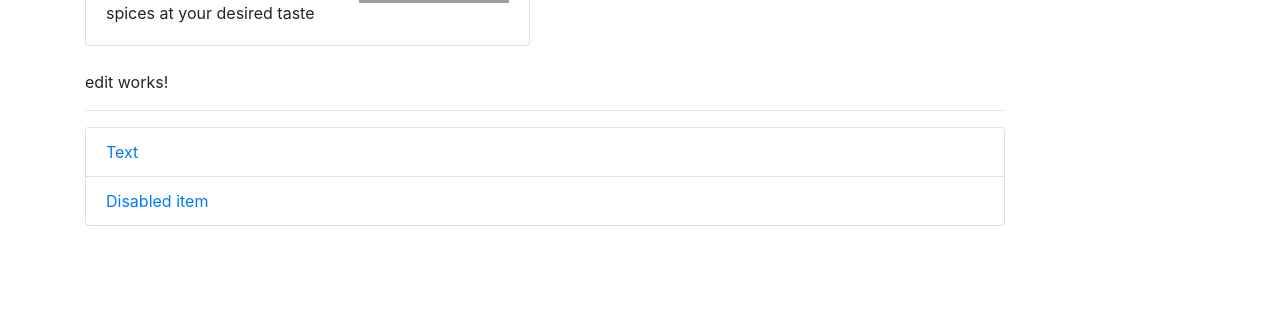
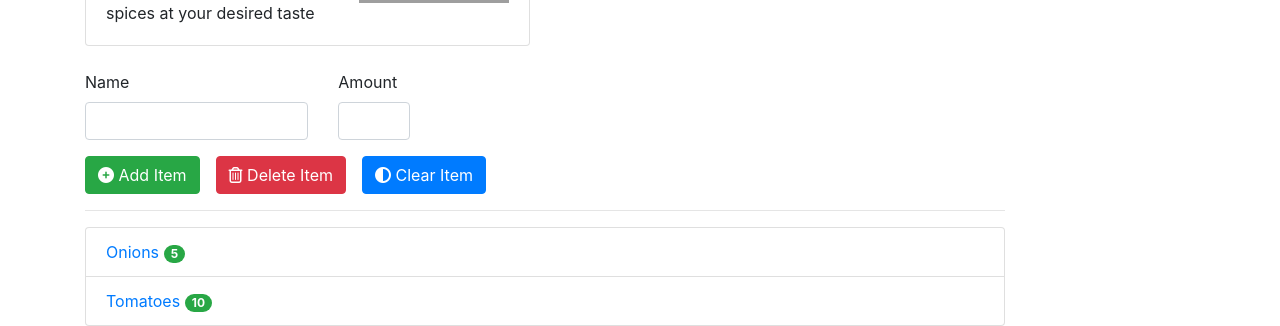
Before and after one commit to briancollins081/Angular-projects, an Angular app in the folder recipe-project/: page / in a window 1280 px wide. Shown: the part 523-849 px from the top of the page. Before the commit the page ends 800 px from the top, so only its background shows below. Built offline with nearby package versions, Linux system fonts and the light colour scheme; grey boxes are pictures that could not be loaded.

Commit message:
Finished shopping list edit section

```diff
--- a/recipe-project/src/app/shopping/shoppinglist/shoppinglist.component.html
+++ b/recipe-project/src/app/shopping/shoppinglist/shoppinglist.component.html
@@ -1,4 +1,5 @@
 <ul class="list-group">
-    <a class="list-group-item">Text</a>
-    <a class="list-group-item">Disabled item</a>
+    <a class="list-group-item" *ngFor="let ingridient of ingredients" >
+        {{ ingridient.name }} <span class="badge badge-success badge-pill ml-auto">{{ ingridient.amount }}</span>
+    </a>
 </ul>
--- a/recipe-project/src/app/shopping/shoppinglist/shoppinglist.component.ts
+++ b/recipe-project/src/app/shopping/shoppinglist/shoppinglist.component.ts
@@ -7,7 +7,10 @@ import { Ingredient } from "../../shared/ingredient.model";
   styleUrls: ['./shoppinglist.component.css']
 })
 export class ShoppinglistComponent implements OnInit {
-  ingredients: Ingredient[] = [];
+  ingredients: Ingredient[] = [
+    new Ingredient('Onions', 5),
+    new Ingredient('Tomatoes', 10)
+  ];
 
   constructor() { }
 
--- a/recipe-project/src/app/shopping/shoppinglistedit/shoppinglistedit.component.html
+++ b/recipe-project/src/app/shopping/shoppinglistedit/shoppinglistedit.component.html
@@ -1 +1,25 @@
-<p>edit works!</p>
+<div class="row col-sm-12">
+    <form>
+        <div class="row">
+            <div class="form-group col-sm-5">
+                <label for="name">Name</label>
+                <input id="name" class="form-control" type="text" name="name">
+            </div>
+            <div class="form-group col-sm-2">
+                <label for="amount">Amount</label>
+                <input id="amount" class="form-control" type="number" name="amount">
+            </div>
+        </div>
+        <div class="row">
+            <div class="col-md-12">
+                <button class="btn btn-success mr-2" type="submit"><i class="fas fa-plus-circle"></i>&nbsp;Add
+                    Item</button>
+                <button class="btn btn-danger mx-2" type="button"><i class="far fa-trash-alt"></i>&nbsp;Delete
+                    Item</button>
+                <button class="btn btn-primary mx-2" type="button"><i class="fas fa-adjust"></i>&nbsp;Clear
+                    Item</button>
+            </div>
+        </div>
+
+    </form>
+</div>
--- a/recipe-project/src/index.html
+++ b/recipe-project/src/index.html
@@ -1,5 +1,6 @@
 <!doctype html>
 <html lang="en">
+
 <head>
   <meta charset="utf-8">
   <title>RecipeProject</title>
@@ -7,7 +8,11 @@
   <meta name="viewport" content="width=device-width, initial-scale=1">
   <link rel="icon" type="image/x-icon" href="favicon.ico">
 </head>
+
 <body>
   <app-root></app-root>
+
+  <script src="https://kit.fontawesome.com/f47c08e16a.js" crossorigin="anonymous"></script>
 </body>
+
 </html>
```
